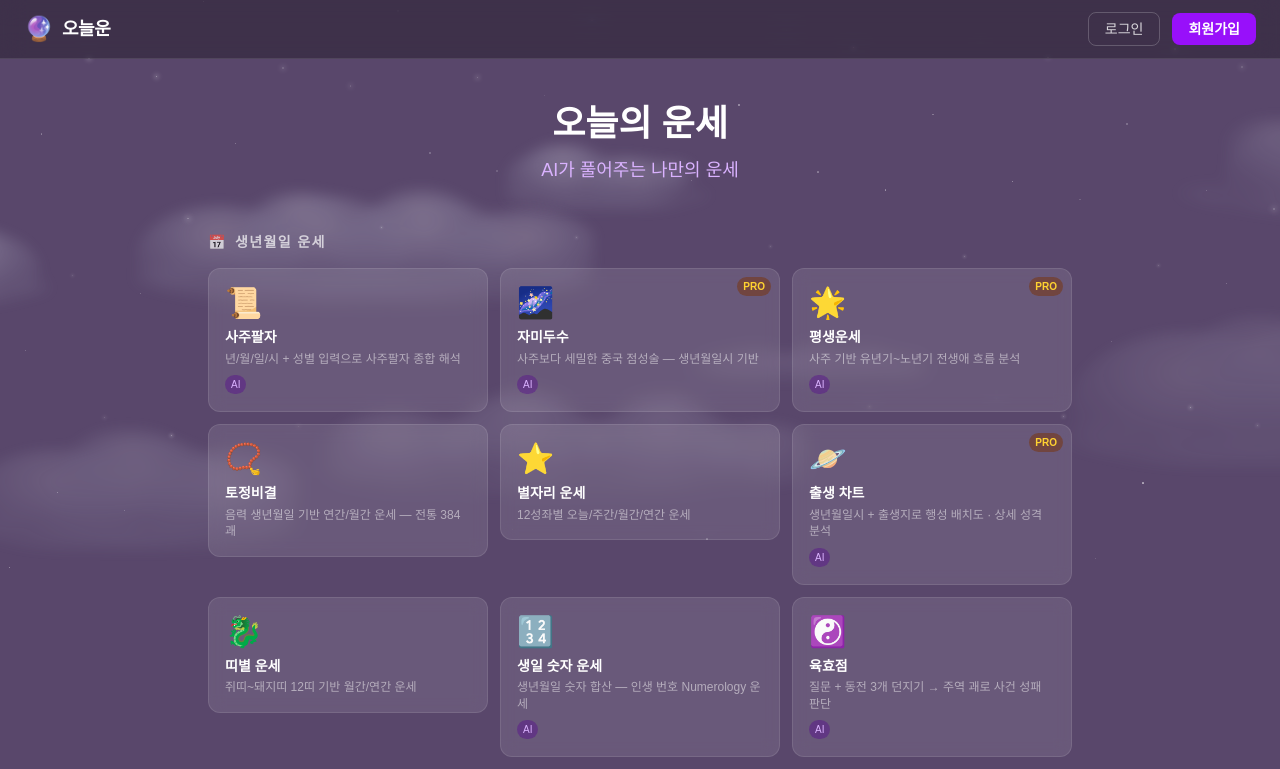
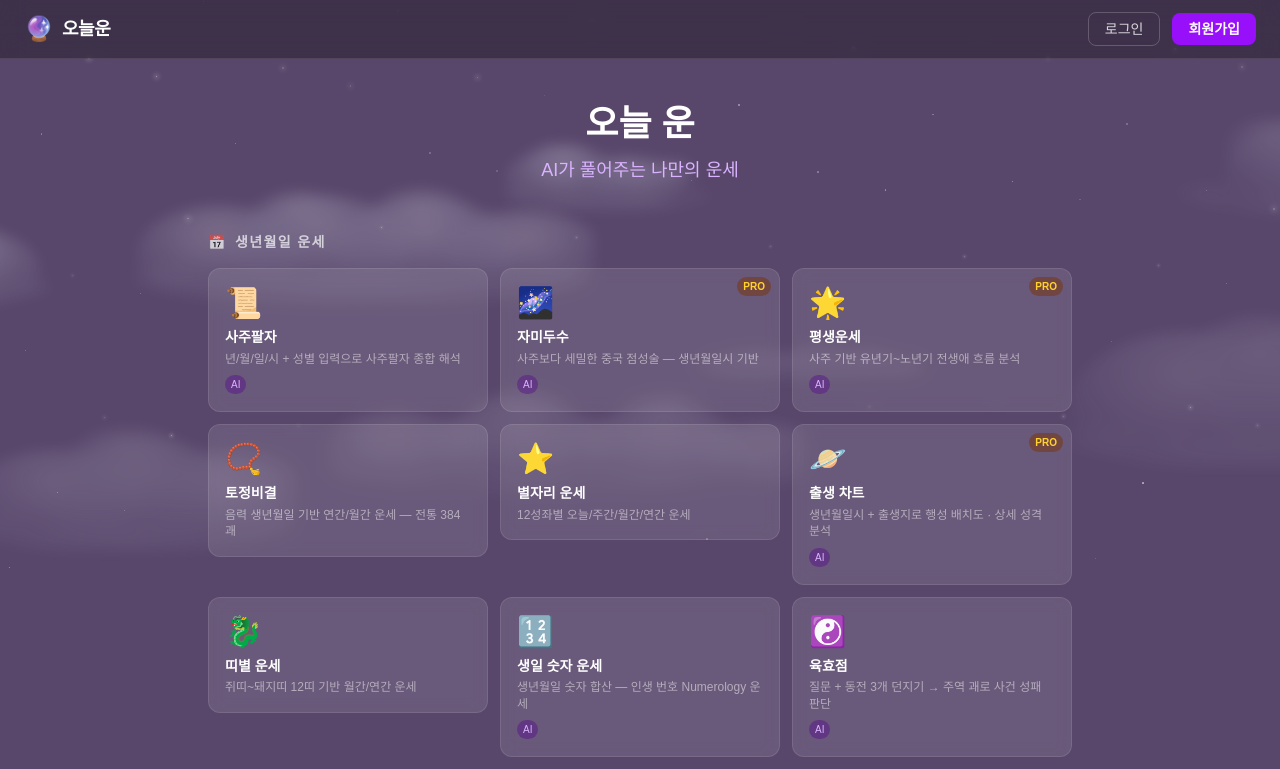
Before and after one commit to riccio-ryu/todays-vibe, a Next.js app in the folder todays-vibe/: page / in a window 1280 px wide. Shown: the top 769 px of the page. Built offline with nearby package versions, Linux system fonts and the light colour scheme; no server answers.

Commit message:
add setting

```diff
--- a/todays-vibe/src/app/(user)/page.tsx
+++ b/todays-vibe/src/app/(user)/page.tsx
@@ -8,14 +8,14 @@
     <div className="max-w-4xl mx-auto px-4 py-12">
       {/* Header */}
       <div className="text-center mb-12">
-        <h1 className="text-4xl font-bold text-white mb-3">오늘의 운세</h1>
+        <h1 className="text-4xl font-bold text-white mb-3">오늘 운</h1>
         <p className="text-purple-300 text-lg">AI가 풀어주는 나만의 운세</p>
       </div>
 
       {/* Category sections */}
       {categories.map((category) => {
         const categoryFortunes = fortunes.filter(
-          (f) => f.category === category.id
+          (f) => f.category === category.id,
         );
         return (
           <section key={category.id} className="mb-10">
```
Also changed, not shown: todays-vibe/.claude/settings.local.json, todays-vibe/todays-vibe/src/app/(auth)/signup/page.tsx (added), 1 other file (tests, documents, lock files or other folders).
